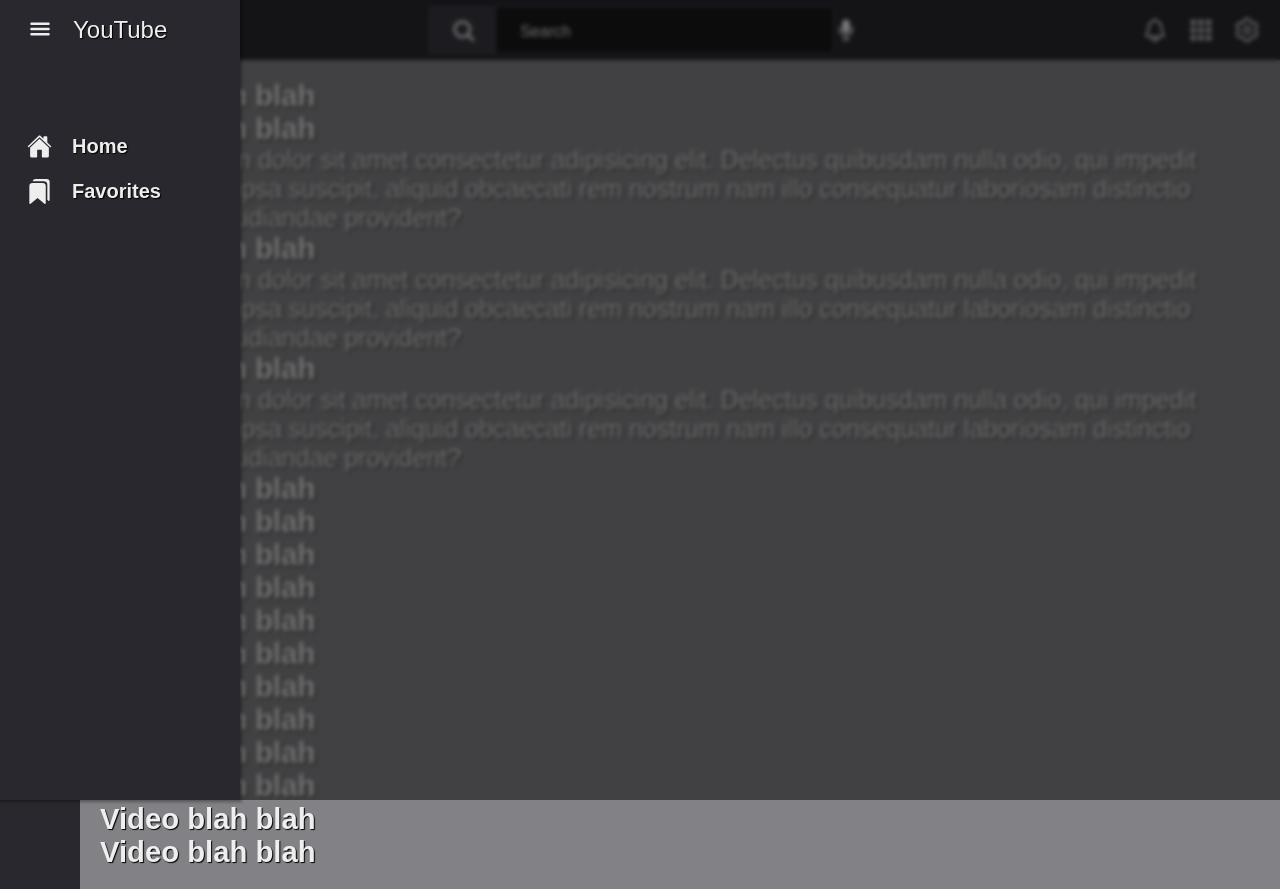
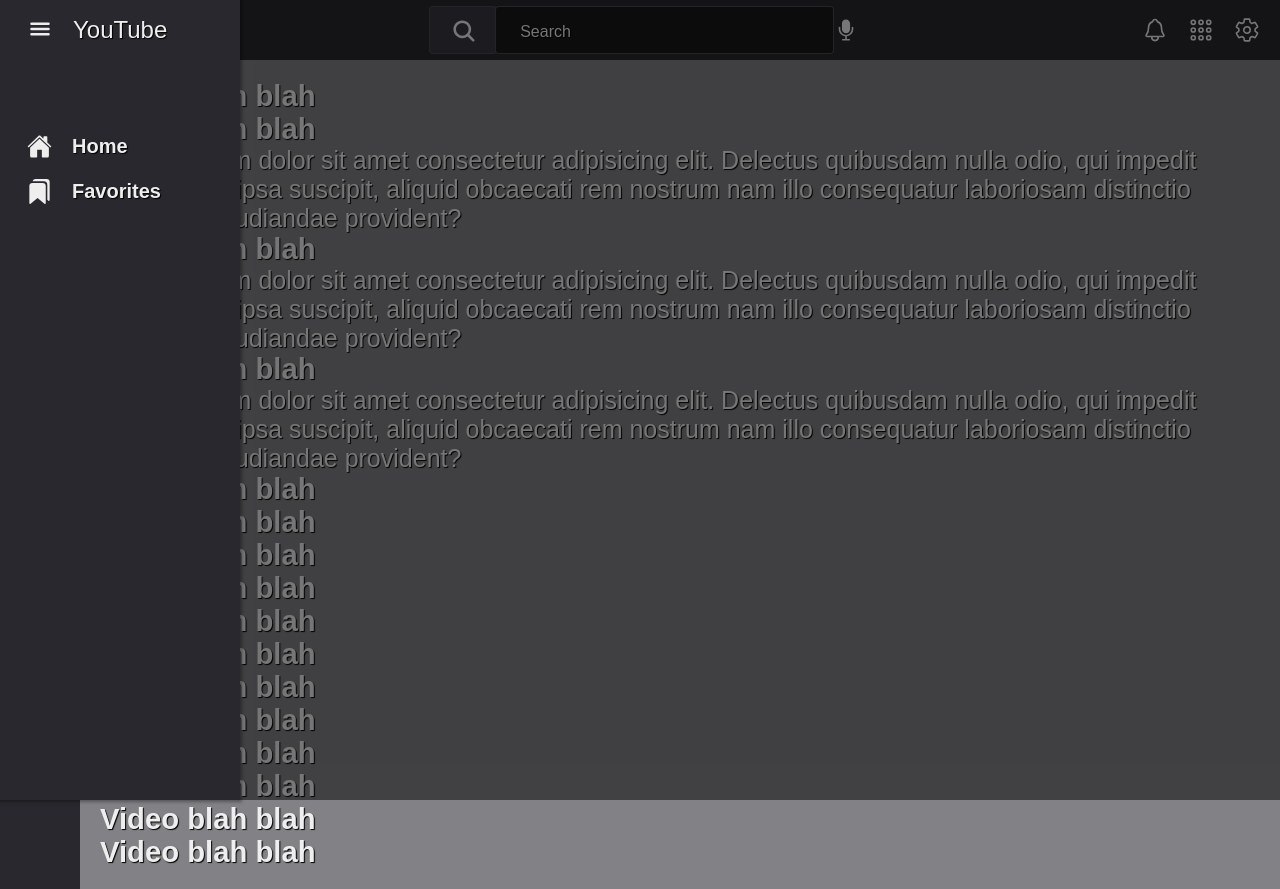
Before and after one commit to welschmoor/YouTube-layout-clone, a React (Create React App) app: page / in a window 1280 px wide. Both pictures are taken after a click on the icon 40 px from the left and 29 px from the top of the page. Built offline with nearby package versions, Linux system fonts and the light colour scheme.

Commit message:
removed animatins, laggy

```diff
--- a/src/components/MobileSidebar.js
+++ b/src/components/MobileSidebar.js
@@ -5,22 +5,17 @@ import styled from "styled-components"
 import {Hamburger, LogoWrapper, Logo} from "./Header"
 import { IconFavorites, IconHome} from "./Sidebar"
 
-import { useTransition, animated } from "react-spring"
-
 
 
 
 const MobileSidebar = ( {sideBarOpen, hamburgerClick} ) => {
 
-  const transition = useTransition(sideBarOpen, {
-    from: {opacity: 0},
-    enter: {opacity: 1},
-    leave: {opacity: 0} })
+
 
   //{ sideBarOpen ? <ModalPlane /> : null }
   return(
     < >
-    { transition((style,item) => sideBarOpen ? <animated.div style={style}><ModalPlane /> </animated.div>: null ) }
+   { sideBarOpen ? <SidebarPlane /> : null }
   <MobileWrapper style={{ "left": sideBarOpen? "0" : "-100%" }}>
     <LogoWrapper>
       <Hamburger onClick={hamburgerClick} />
@@ -52,13 +47,6 @@ const MobileWrapper = styled.aside`
   box-shadow: 0 0 3px 2px rgba(0, 0, 0, 0.336);
 `
 
-const MobilePlane = styled.div`
-display:fixed;
-  width: 100vh;
-  height: 100vh;
-  transform: translate(-50%, -50%);
-  background-color: black;
-`
 
 const NAV = styled.nav`
   margin-top: 80px;
@@ -89,7 +77,7 @@ const IconTitle = styled.h3`
   font-size: 1rem;
 `
 
-const ModalPlane = styled.div`
+const SidebarPlane = styled.div`
    position: absolute;
    background-color: rgba(0, 0, 0, 0.5);
    left: 50%;
@@ -97,8 +85,6 @@ const ModalPlane = styled.div`
    width: 100%;
    height: 100%;
    transform: translate(-50%, -50%);
-   backdrop-filter: blur(2px);
-   -webkit-backdrop-filter: blur(2px);
    z-index: 1;
 `
 export default MobileSidebar
```
